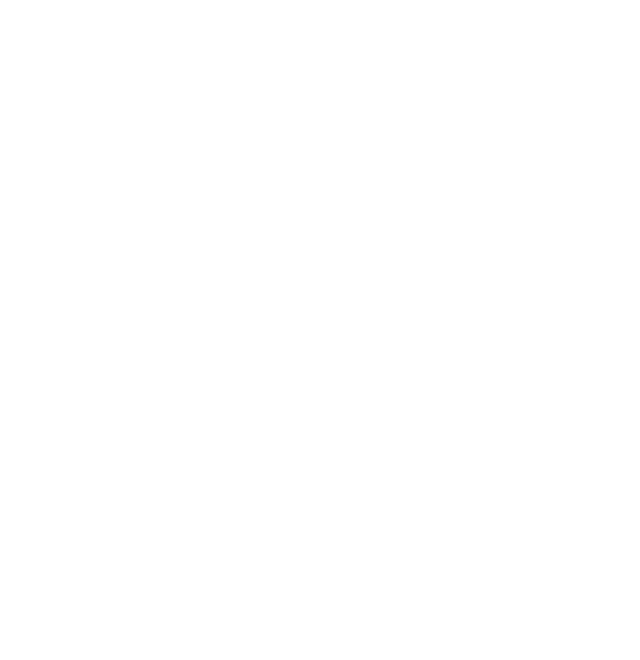
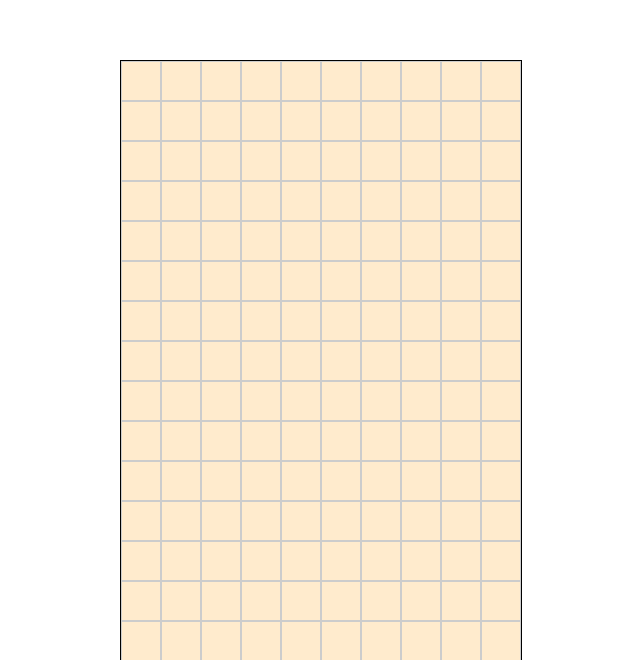
Before and after one commit to MoYuM/tetris, a React (Create React App) app in the folder react-ts/: page / in a window 1280 px wide. Shown: the part 140-800 px from the top of the page, without its empty margins (319-959 px from the left). Built offline with nearby package versions, Linux system fonts and the light colour scheme.

Commit message:
create wrapper andblock L

```diff
--- a/react-ts/src/App.css
+++ b/react-ts/src/App.css
@@ -0,0 +1,20 @@
+@import './index.css';
+
+.all-block {
+  width: 100%;
+  height: 100%;
+  display: flex;
+  flex-wrap: wrap;
+}
+
+.all-block>div {
+  width: var(--block-size);
+  height: var(--block-size);
+  background-color: blanchedalmond;
+  border: 1px solid #ccc;
+  box-sizing: border-box;
+}
+
+.all-block>.block-L {
+  background-color: red;
+}
--- a/react-ts/src/App.tsx
+++ b/react-ts/src/App.tsx
@@ -1,8 +1,74 @@
+import React from 'react';
+import Wrapper from './components/wrapper/index';
 import './App.css';
 
-function App() {
+const App = () => {
+
+  const [map, setMap] = React.useState(
+    [
+      0, 0, 0, 0, 0, 0, 0, 0, 0, 0,
+      0, 0, 0, 0, 0, 0, 0, 0, 0, 0,
+      0, 0, 0, 0, 0, 0, 0, 0, 0, 0,
+      0, 0, 0, 0, 0, 0, 0, 0, 0, 0,
+      0, 0, 0, 0, 0, 0, 0, 0, 0, 0,
+      0, 0, 0, 0, 0, 0, 0, 0, 0, 0,
+      0, 0, 0, 0, 0, 0, 0, 0, 0, 0,
+      0, 0, 0, 0, 0, 0, 0, 0, 0, 0,
+      0, 0, 0, 0, 0, 0, 0, 0, 0, 0,
+      0, 0, 0, 0, 0, 0, 0, 0, 0, 0,
+      0, 0, 0, 0, 0, 0, 0, 0, 0, 0,
+      0, 0, 0, 0, 0, 0, 0, 0, 0, 0,
+      0, 0, 0, 0, 0, 0, 0, 0, 0, 0,
+      0, 0, 0, 0, 0, 0, 0, 0, 0, 0,
+      0, 0, 0, 0, 0, 0, 0, 0, 0, 0,
+      0, 0, 0, 0, 0, 0, 0, 0, 0, 0,
+      0, 0, 0, 0, 0, 0, 0, 0, 0, 0,
+      0, 0, 0, 0, 0, 0, 0, 0, 0, 0,
+      0, 0, 0, 0, 0, 0, 0, 0, 0, 0,
+      0, 0, 0, 0, 0, 0, 0, 0, 0, 0,
+    ]
+  )
+
+  const render = () => {
+    return (
+      <div className="all-block">
+        {
+          map.map((item: number, index: number) => {
+            switch (item) {
+              case 0:
+                return <div className="block" key={index} />;
+              case 1:
+                return <div className="block-L" key={index} />
+              default:
+                return <div className="block" key={index} />;
+            }
+          })
+        }
+      </div>
+    )
+  }
+
+  const create_L = () => {
+    const firstBlockIndex = 4;
+    const secondBlockIndex = firstBlockIndex + 10;
+    const thirdBlockIndex = secondBlockIndex + 10;
+    const fourthBlockIndex = thirdBlockIndex + 1;
+
+    const temp = JSON.parse(JSON.stringify(map));
+    temp[firstBlockIndex] = 1;
+    temp[secondBlockIndex] = 1;
+    temp[thirdBlockIndex] = 1;
+    temp[fourthBlockIndex] = 1;
+
+    setMap(temp);
+  }
+
   return (
     <div className="App">
+      <Wrapper>
+        {render()}
+        <button onClick={create_L}>create_L</button>
+      </Wrapper>
     </div>
   );
 }
--- /dev/null
+++ b/react-ts/src/components/wrapper/index.css
@@ -0,0 +1,8 @@
+@import '../../index.css';
+
+.wrapper {
+  width: calc(var(--block-size) * 10);
+  height: calc(var(--block-size) * 20);
+  border: 1px solid black;
+  margin: 200px auto;
+}
--- /dev/null
+++ b/react-ts/src/components/wrapper/index.tsx
@@ -0,0 +1,16 @@
+import React from 'react';
+import './index.css';
+
+interface Props {
+
+}
+
+const Wrapper: React.FunctionComponent<Props> = props => {
+  return (
+    <div className="wrapper">
+      {props.children}
+    </div>
+  )
+}
+
+export default Wrapper;
--- a/react-ts/src/index.css
+++ b/react-ts/src/index.css
@@ -0,0 +1,4 @@
+:root {
+  /* 每格的长度 */
+  --block-size: 40px;
+}
```
